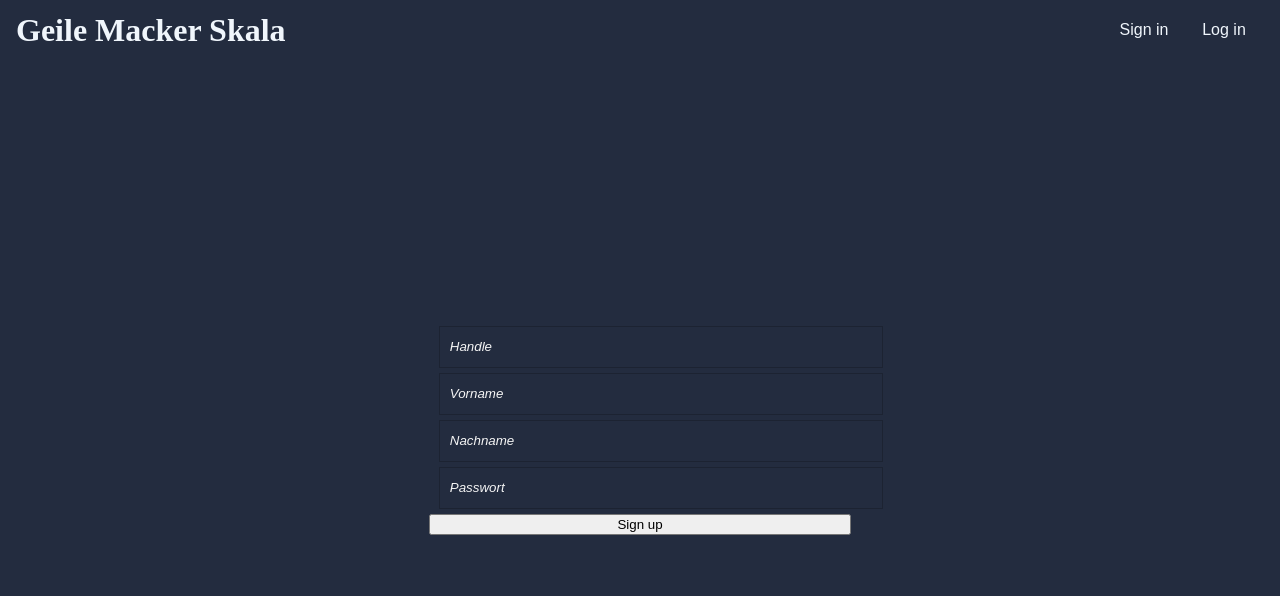
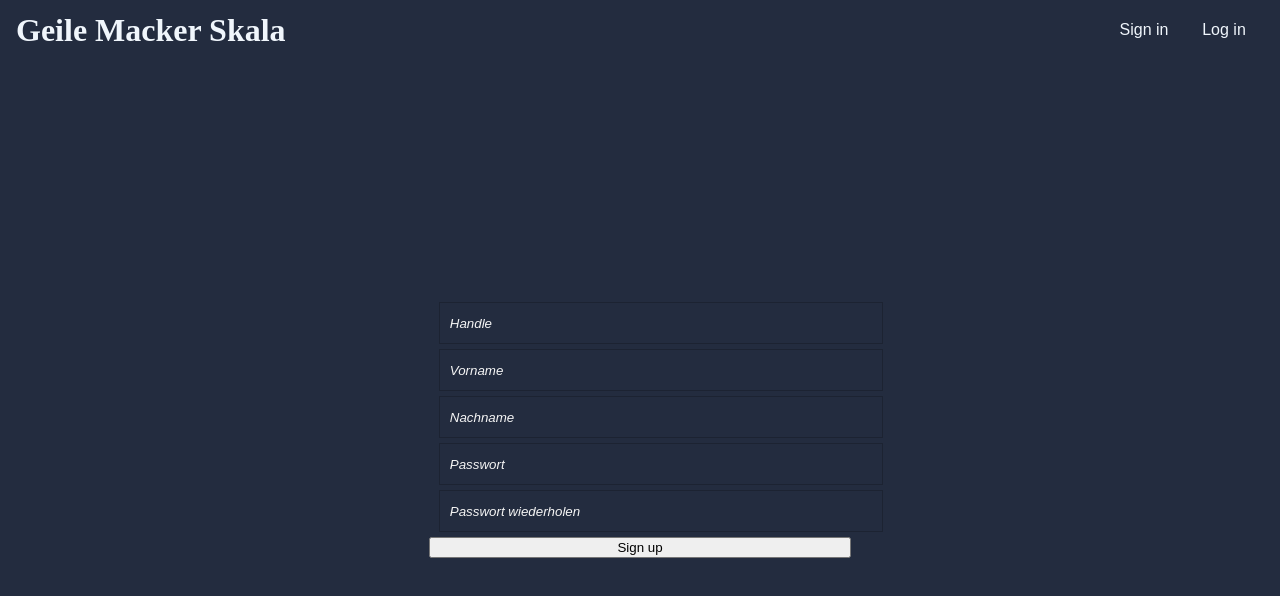
Before and after one commit to grimnomad/geile-macker-skala, a React (Create React App) app in the folder client/: page /signup in a window 1280 px wide. Shown: the top 596 px of the page. Built offline with nearby package versions, Linux system fonts and the light colour scheme.

Commit message:
feat(client): add repeated password

```diff
--- a/client/src/pages/signup/SignUp.tsx
+++ b/client/src/pages/signup/SignUp.tsx
@@ -22,7 +22,8 @@ function SignUp(): ReactElement {
       handle: '',
       password: '',
       firstName: '',
-      lastName: ''
+      lastName: '',
+      repeatedPassword: ''
     },
     validationSchema: SignUpSchema,
     onSubmit: (values, helpers) => {
@@ -80,6 +81,15 @@ function SignUp(): ReactElement {
           onBlur={handleBlur}
           hasError={touched.password && !!errors.password}
         />
+        <Input
+          type="password"
+          name="repeatedPassword"
+          placeholder="Passwort wiederholen"
+          value={values.repeatedPassword}
+          onChange={handleChange}
+          onBlur={handleBlur}
+          hasError={touched.repeatedPassword && !!errors.repeatedPassword}
+        />
         <button type="submit">Sign up</button>
       </SignUpForm>
     </SignUpContainer>
--- a/client/src/pages/signup/signup.schema.ts
+++ b/client/src/pages/signup/signup.schema.ts
@@ -13,7 +13,14 @@ const SignUpSchema = Yup.object().shape({
     .min(2, 'Der Nachname muss mindestens eine Länge von 2 Zeichen haben!')
     .max(50, 'Der Nachname darf maximal eine Länge von 50 Zeichen haben!')
     .required('Der Nachname muss angegeben werden!'),
-  password: Yup.string().required('Das Password muss angegeben werden!')
+  password: Yup.string().required('Das Password muss angegeben werden!'),
+  repeatedPassword: Yup.string().when('password', {
+    is: (val: string) => (val && val.length > 0 ? true : false),
+    then: Yup.string().oneOf(
+      [Yup.ref('password')],
+      'Beide Passwörter müssen gleich sein'
+    )
+  })
 });
 
 export { SignUpSchema };
```
